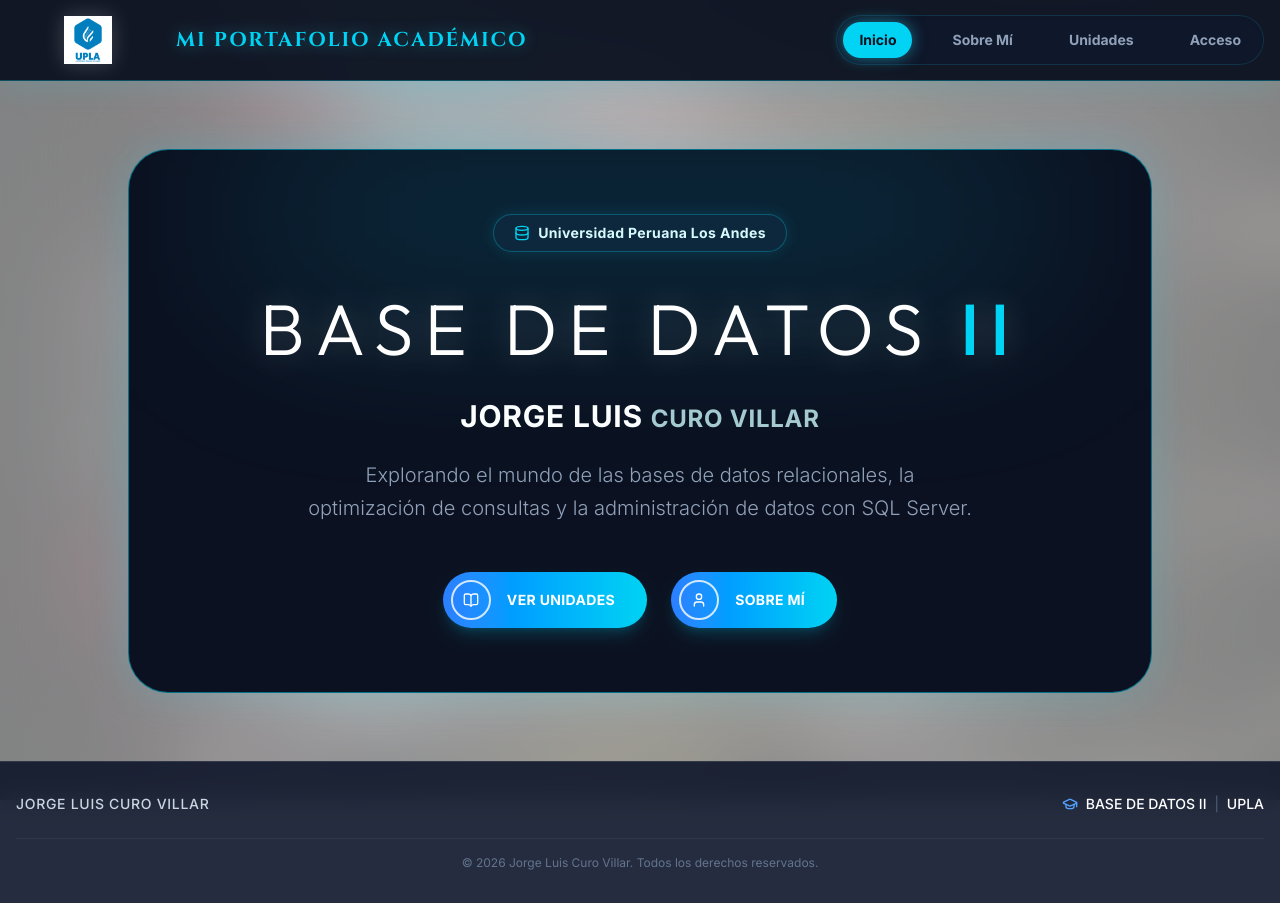
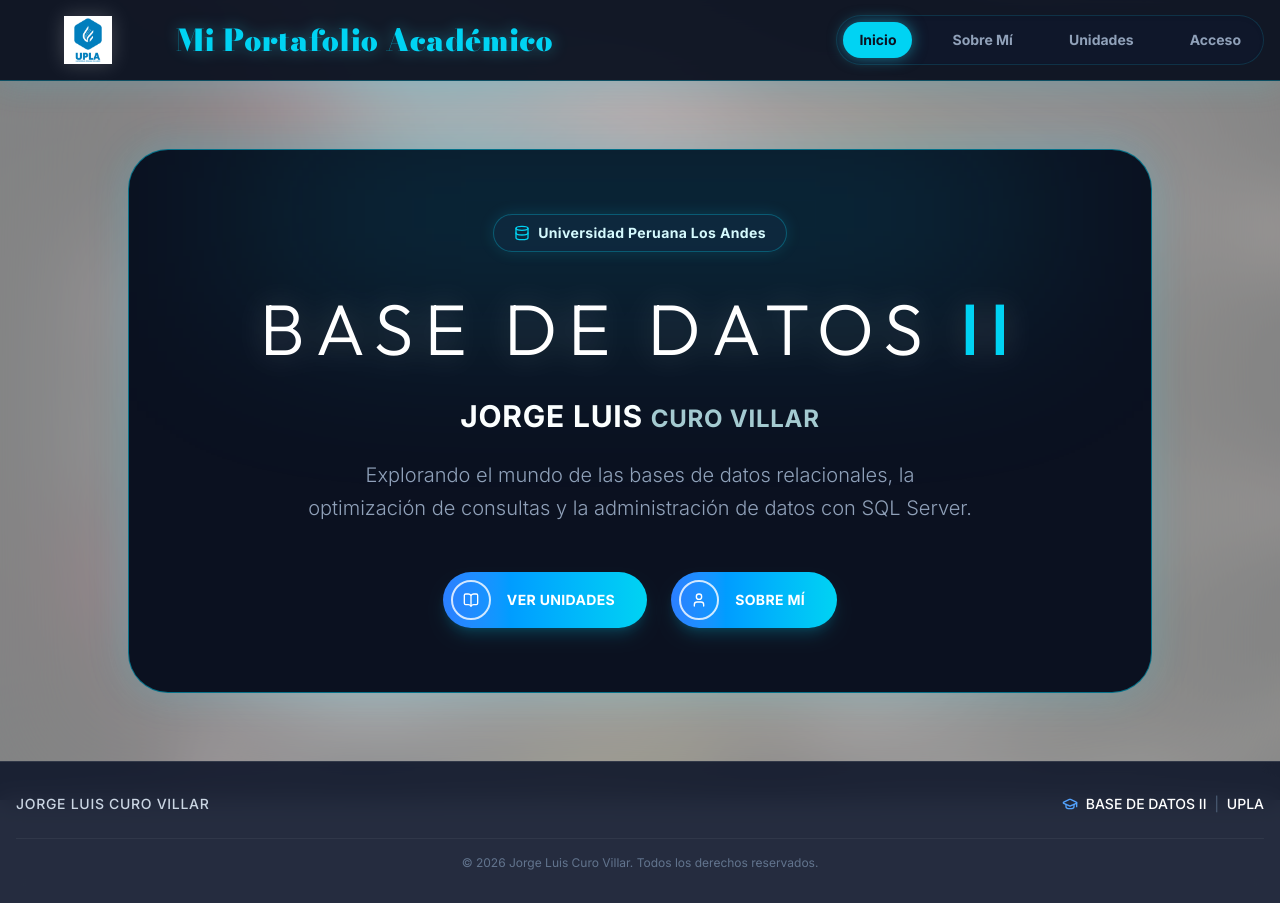
Before and after one commit to Villar92/PORTAFOLIO-BD, a Next.js app: page / in a window 1280 px wide. Built offline with nearby package versions, Linux system fonts and the light colour scheme; no server answers.

Commit message:
style: apply bodoni font to navbar title

```diff
--- a/src/app/globals.css
+++ b/src/app/globals.css
@@ -13,6 +13,7 @@
   --font-mono: var(--font-geist-mono);
   --font-serif: var(--font-cinzel), serif;
   --font-outfit: var(--font-outfit), sans-serif;
+  --font-bodoni: var(--font-bodoni), serif;
 }
 
 body {
--- a/src/app/layout.tsx
+++ b/src/app/layout.tsx
@@ -1,5 +1,5 @@
 import type { Metadata } from "next";
-import { Geist, Geist_Mono, Inter, Cinzel, Outfit } from "next/font/google";
+import { Geist, Geist_Mono, Inter, Cinzel, Outfit, Bodoni_Moda } from "next/font/google";
 import "./globals.css";
 
 const geistSans = Geist({
@@ -14,6 +14,11 @@ const geistMono = Geist_Mono({
 
 const outfit = Outfit({
   variable: "--font-outfit",
+  subsets: ["latin"],
+});
+
+const bodoni = Bodoni_Moda({
+  variable: "--font-bodoni",
   subsets: ["latin"],
 });
 
@@ -36,7 +41,7 @@ export default function RootLayout({ children }: { children: React.ReactNode })
   return (
     <html
       lang="es"
-      className={`${geistSans.variable} ${geistMono.variable} ${inter.variable} ${cinzel.variable} ${outfit.variable} h-full antialiased`}
+      className={`${geistSans.variable} ${geistMono.variable} ${inter.variable} ${cinzel.variable} ${outfit.variable} ${bodoni.variable} h-full antialiased`}
     >
       <body className="min-h-full flex flex-col font-sans">{children}</body>
     </html>
--- a/src/components/blocks/Navbar.tsx
+++ b/src/components/blocks/Navbar.tsx
@@ -21,7 +21,7 @@ export function Navbar({ activeTab, setActiveTab }: { activeTab: string, setActi
               />
             </div>
           </div>
-          <span className="text-cyan-400 font-serif font-bold tracking-widest text-lg sm:text-xl hidden sm:inline-block uppercase drop-shadow-[0_0_8px_rgba(34,211,238,0.4)]">
+          <span className="text-cyan-400 font-[family-name:var(--font-bodoni)] font-black tracking-normal text-2xl sm:text-3xl hidden sm:inline-block drop-shadow-[0_0_8px_rgba(34,211,238,0.4)]">
             Mi Portafolio Académico
           </span>
         </div>
```
